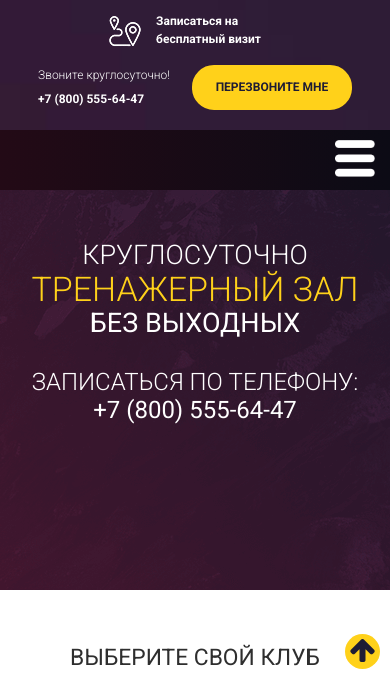
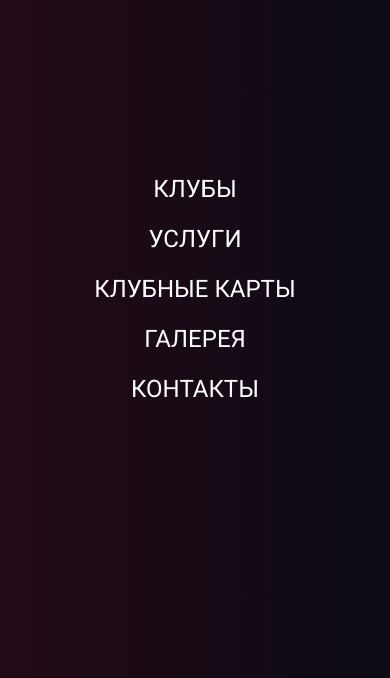
Before and after one commit to r-hammerok/js-diplom, a website built with webpack: page index.html in a window 390 px wide. Both pictures are taken after a click on the picture 355 px from the left and 323 px from the top of the page. Shown: the part 165-843 px from the top of the page. Built offline with nearby package versions, Linux system fonts and the light colour scheme.

Commit message:
добавлено появление бургер-меню; добавлена анимация при появлении бургер-меню

```diff
--- a/css/js-customise.css
+++ b/css/js-customise.css
@@ -139,3 +139,16 @@ header nav.top-window {
     z-index: 9999;
     opacity: 0.75;
 }
+
+nav.popup-menu {
+    display: flex;
+    -webkit-transform: translateX(-100%);
+    transform: translateX(-100%);
+}
+
+nav.popup-menu.active {
+    -webkit-transition: 1s;
+    transition: 1s;
+    -webkit-transform: translateX(0%);
+    transform: translateX(0%);
+}
--- a/src/modules/toggleMenu.js
+++ b/src/modules/toggleMenu.js
@@ -1,20 +1,22 @@
 const toggleMenu = () => {
 
     const mainMenu = document.querySelector('nav.top-menu ul.hidden-small');
-    const burgerBtn = document.querySelector('nav.top-menu div.hidden-large');
+    const burgerBtnDiv = document.querySelector('nav.top-menu div.hidden-large');
     const nav = document.querySelector('nav.top-menu');
+    const burgerBtn = burgerBtnDiv.querySelector('img');
+    const popupMenu = document.querySelector('nav.popup-menu');
 
-    if (!mainMenu || !burgerBtn || !nav) {
+    if (!mainMenu || !burgerBtnDiv || !nav) {
         return;
     }
 
     const showMenu = () => {
         if (window.innerWidth < 768) {
             mainMenu.style.display = 'none';
-            burgerBtn.style.display = 'block';
+            burgerBtnDiv.style.display = 'block';
         } else {
             mainMenu.removeAttribute('style');
-            burgerBtn.removeAttribute('style');
+            burgerBtnDiv.removeAttribute('style');
             nav.classList.remove('top-window');
         }
     };
@@ -23,7 +25,7 @@ const toggleMenu = () => {
 
     const fixedBurgerBtn = () => {
 
-        if (getComputedStyle(burgerBtn).display !== 'block') {
+        if (getComputedStyle(burgerBtnDiv).display !== 'block') {
             return;
         }
 
@@ -39,6 +41,28 @@ const toggleMenu = () => {
     showMenu();
     window.addEventListener('resize', showMenu);
 
+    burgerBtn.addEventListener('click', () => {
+        nav.style.display = 'none';
+
+        popupMenu.classList.add('active');
+        // popupMenu.style.display = 'flex';
+
+        popupMenu.addEventListener('click', (event) => {
+            const target = event.target;
+            console.log(target);
+
+            if ((target.tagName === 'IMG' && target.closest('.close-menu-btn')) ||
+                      (target.tagName === 'A' && target.closest('.scroll')))
+            {
+                // popupMenu.removeAttribute('style');
+                popupMenu.classList.remove('active');
+            }
+
+            nav.removeAttribute('style');
+        });
+    });
+
+
 
 
 };
```
Also changed, not shown: dist/dev-bundle.js.
